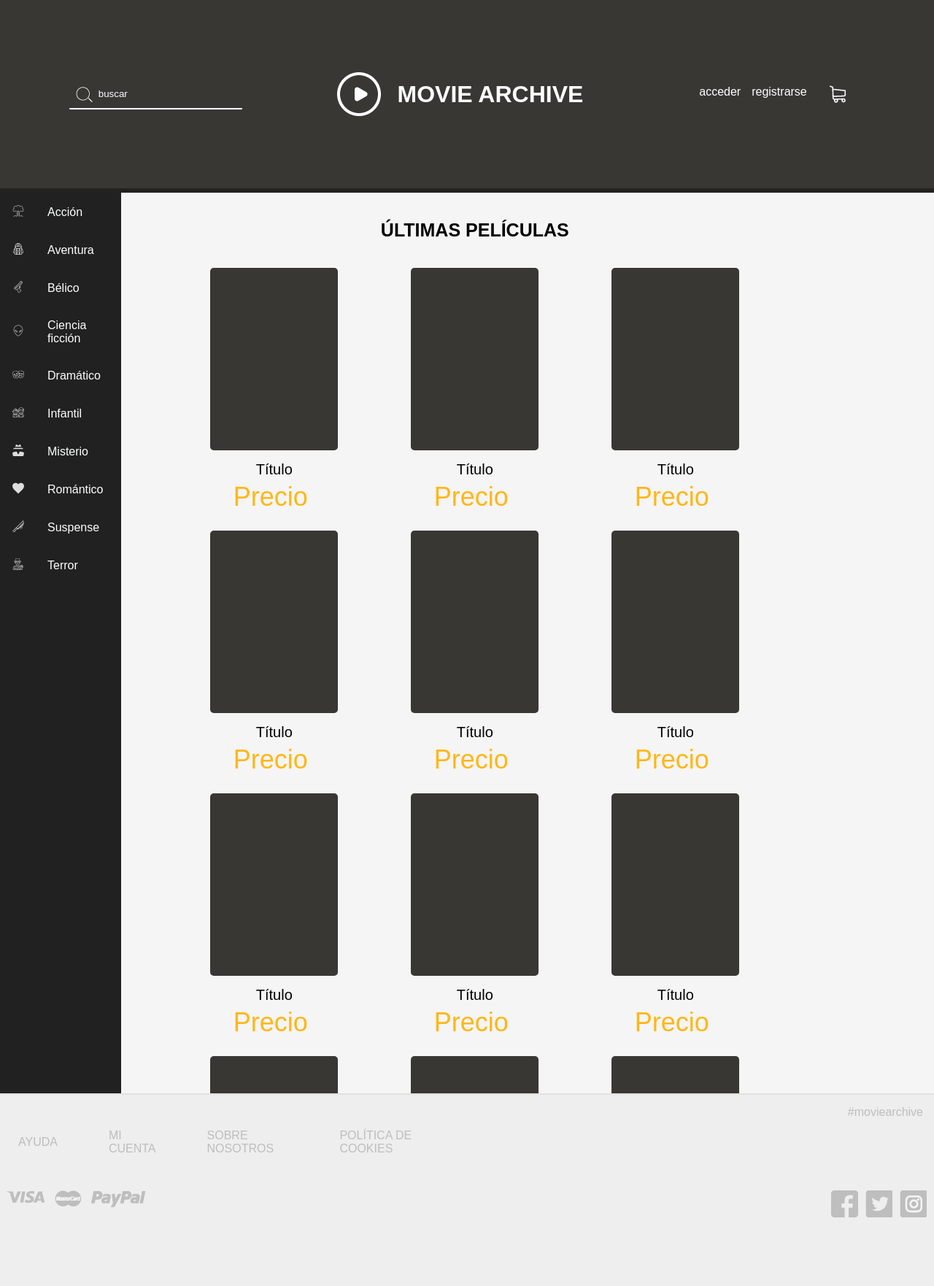
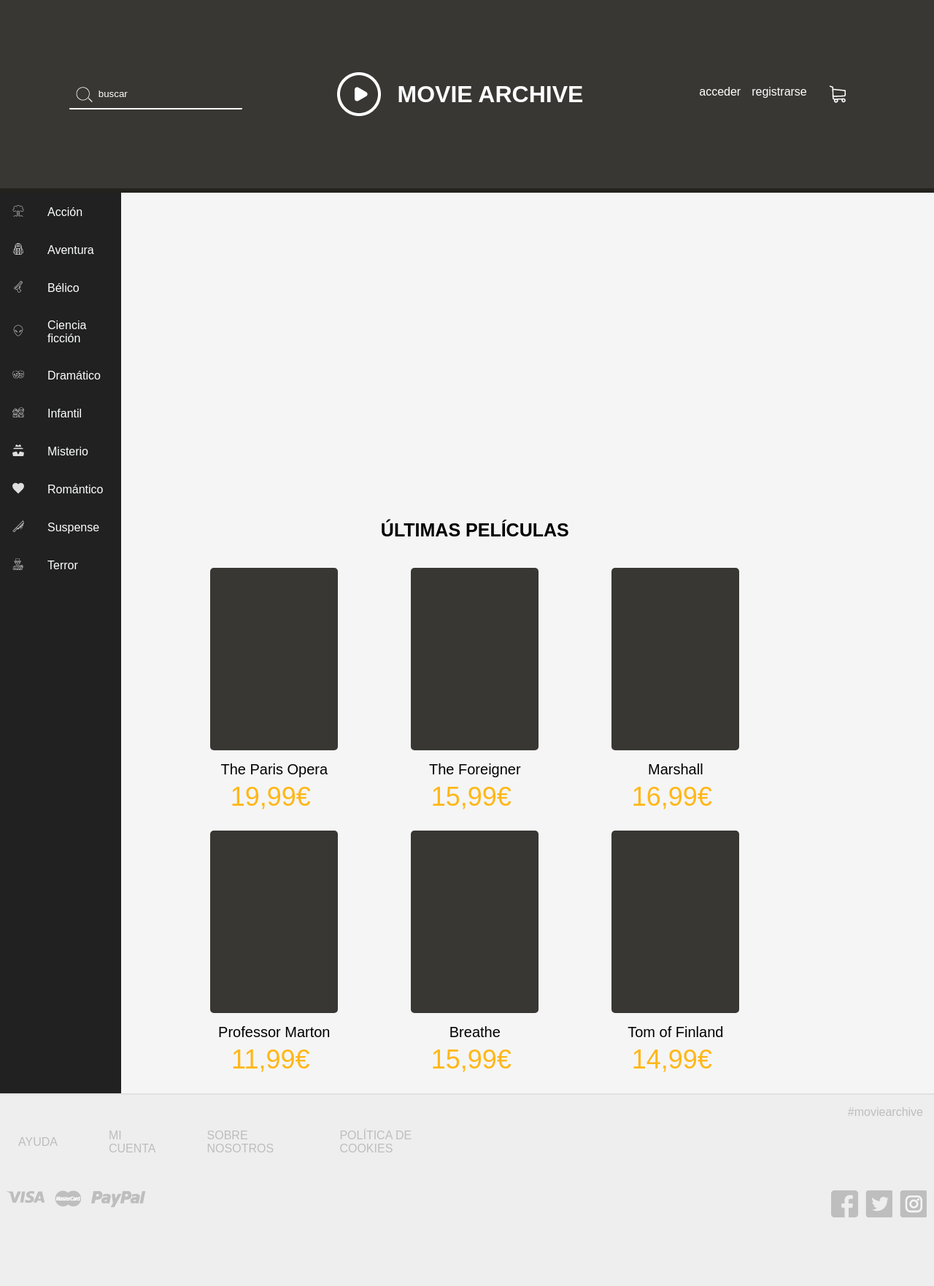
Before and after one commit to SergioSanchezMontesUAM/si_p3, a PHP site: page / in a window 1280 px wide. Shown: the whole page at 73% size. Run offline with PHP 8.4, Linux system fonts and the light colour scheme; data that the repository does not hold is empty.

Commit message:
ENTREGA 2: falta rellenar actores y videos en detail

```diff
--- /dev/null
+++ b/catalogo.xml
@@ -0,0 +1,165 @@
+<?xml version="1.0" encoding="utf-8"?>
+<catalogo>
+    <pelicula>
+        <id>paris_opera</id>
+        <titulo>The Paris Opera</titulo>
+        <poster>imgs/posters/the_paris_opera_poster.jpg</poster>
+        <sinopsis>
+            Una temporada en la Ópera de París bajo la dirección de Stephane Lissner. Pasando de la danza a la música, a veces ligera, irónica y cruel; la ópera pone en escena las pasiones humanas, y cuenta retazos de la vida, en el corazón de uno de los teatros de ópera más prestigiosos del mundo.
+        </sinopsis>
+        <director>Jean-Stéphane Bron</director>
+        <precio>19,99€</precio>
+        <categoria>Documental</categoria>
+        <anno>2017</anno>
+        <pais>Suiza</pais>
+        <actores>
+            <actor>
+                <nombre>Stéphane Lissner</nombre>
+                <personaje>Stéphane Lissner</personaje>
+                <foto>img/actors/stephane_lissner.jpg</foto>
+            </actor>
+            <actor>
+                <nombre>Benjamin Millepied </nombre>
+                <personaje>Benjamin Millepied </personaje>
+                <foto>img/actors/benjamin_millepied.jpg</foto>
+            </actor>
+        </actores>
+        <fotosYvideos>
+            <fotoOvideo></fotoOvideo>
+        </fotosYvideos>
+    </pelicula>
+
+    <pelicula>
+        <id>foreigner</id>
+        <titulo>The Foreigner</titulo>
+        <poster>imgs/posters/the_foreigner_poster.jpg</poster>
+        <sinopsis>
+            La historia del humilde hombre de negocios Quan (Jackie Chan), cuyo pasado erupciona en una venganza desenfrenada después de que su hija muera en un atentado terrorista motivado por aspectos políticos. En su búsqueda de los terroristas, Quan se ve atrapado en un juego del gato y el ratón con un oficial del gobierno británico (Pierce Brosnan), cuyo pasado podría tener algo que ver con los asesinos.
+        </sinopsis>
+        <director>Martin Campbell</director>
+        <precio>15,99€</precio>
+        <categoria>Acción</categoria>
+        <anno>2017</anno>
+        <pais>Reino Unido</pais>
+        <actores>
+            <actor>
+                <nombre>Jackie Chan</nombre>
+                <personaje>Quan</personaje>
+                <foto>img/actors/jackie_chan.jpg</foto>
+            </actor>
+            <actor>
+                <nombre>Pierce Brosnan</nombre>
+                <personaje>Oficial gobierno británico</personaje>
+                <foto>img/actors/benjamin_millepied.jpg</foto>
+            </actor>
+        </actores>
+        <fotosYvideos>
+            <fotoOvideo></fotoOvideo>
+        </fotosYvideos>
+    </pelicula>
+
+    <pelicula>
+        <id>marshall</id>
+        <titulo>Marshall</titulo>
+        <poster>imgs/posters/marshall_poster.jpg</poster>
+        <sinopsis>
+            Este drama histórico presenta los inicios de la carrera del abogado de la NAACP Thurgood Marshall (Chadwick Boseman), que se convertirá en el primer juez afroamericano de la Corte Suprema de Estados Unidos. En el Connecticut de 1940, Marshall defiende a un chófer negro (Sterling K. Brown) que es acusado de violar e intentar asesinar a su jefa blanca (Kate Hudson).
+        </sinopsis>
+        <director>Reginald Hudlin</director>
+        <precio>16,99€</precio>
+        <categoria>Acción</categoria>
+        <anno>2017</anno>
+        <pais>Estados Unidos</pais>
+        <actores>
+            <actor>
+                <nombre>Chadwick Boseman</nombre>
+                <personaje>Thurgood Marshall</personaje>
+                <foto>img/actors/chadwick_boseman.jpg</foto>
+            </actor>
+            <actor>
+                <nombre>Kate Hudson</nombre>
+                <personaje>Jefa</personaje>
+                <foto>img/actors/kate_hudson.jpg</foto>
+            </actor>
+            <actor>
+                <nombre>Sterling K. Brown</nombre>
+                <personaje>Chófer</personaje>
+                <foto>img/actors/sterling_k_brown.jpg</foto>
+            </actor>
+        </actores>
+        <fotosYvideos>
+            <fotoOvideo></fotoOvideo>
+        </fotosYvideos>
+    </pelicula>
+
+    <pelicula>
+        <id>professor_marton</id>
+        <titulo>Professor Marton</titulo>
+        <poster>imgs/posters/professor_marton_poster.jpg</poster>
+        <sinopsis>
+            Biopic sobre el Dr. William Marston, psicólogo de Harvard e inventor a quien se le atribuye también la creación del personaje de Wonder Woman en 1941.
+        </sinopsis>
+        <director>Angela Robinson</director>
+        <precio>11,99€</precio>
+        <categoria>Drama</categoria>
+        <anno>2017</anno>
+        <pais>Estados Unidos</pais>
+        <actores>
+            <actor>
+                <nombre>Luke Evans</nombre>
+                <personaje>Dr. William Marston</personaje>
+                <foto>img/actors/luke_evans.jpg</foto>
+            </actor>
+        </actores>
+        <fotosYvideos>
+            <fotoOvideo></fotoOvideo>
+        </fotosYvideos>
+    </pelicula>
+
+    <pelicula>
+        <id>breathe</id>
+        <titulo>Breathe</titulo>
+        <poster>imgs/posters/breathe_poster.jpg</poster>
+        <sinopsis>
+            Cuenta la historia real de Robin (Andrew Garfield), un joven atractivo, brillante y aventurero cuya vida da un giro drástico cuando la polio le deja paralizado.         </sinopsis>
+        <director>Andy Serkis</director>
+        <precio>15,99€</precio>
+        <categoria>Drama</categoria>
+        <anno>2017</anno>
+        <pais>Reino Unido</pais>
+        <actores>
+            <actor>
+                <nombre>Andrew Garfield</nombre>
+                <personaje>Robin</personaje>
+                <foto>img/actors/andrew_garfield.jpg</foto>
+            </actor>
+        </actores>
+        <fotosYvideos>
+            <fotoOvideo></fotoOvideo>
+        </fotosYvideos>
+    </pelicula>
+
+    <pelicula>
+        <id>tom_finland</id>
+        <titulo>Tom of Finland</titulo>
+        <poster>imgs/posters/tom_of_finland_poster.jpg</poster>
+        <sinopsis>
+            La película sigue los pasos de Touko Laaksonen, figura pionera de la cultura gay, que sufrió la opresión y homofobia durante su juventud. Volvió como héroe de la Segunda Guerra Mundial, pero la vida en Finlandia en tiempos de paz no fue como esperaba. Perseguido por su homosexualidad, se encontró sumergido en relaciones secretas y presionado para casarse con una mujer. Encontró una válvula de escape a través de su arte, especialmente por sus dibujos homoeróticos con un estilo marcado por musculados cuerpos masculinos vestidos de cuero. Su fama llegó a ser importante en Estados Unidos bajo su nombre artístico, "Tom of Finland".
+        </sinopsis>
+        <director>Dome Karukoski</director>
+        <precio>14,99€</precio>
+        <categoria>Drama</categoria>
+        <anno>2017</anno>
+        <pais>Finlandia</pais>
+        <actores>
+            <actor>
+                <nombre>Pekka Strang</nombre>
+                <personaje>Touko Laaksonen</personaje>
+                <foto>img/actors/pekka_strang.jpg</foto>
+            </actor>
+        </actores>
+        <fotosYvideos>
+            <fotoOvideo></fotoOvideo>
+        </fotosYvideos>
+    </pelicula>
+</catalogo>
--- a/index.php
+++ b/index.php
@@ -123,7 +123,22 @@
 			<h1>ÚLTIMAS PELÍCULAS</h1>
 		</div>
 
-		<div class="last_movies_row">
+		<?php
+
+			if(file_exists('catalogo.xml')){
+				$catalogo = simplexml_load_file('catalogo.xml');
+				$i = 0;
+				foreach ($catalogo->pelicula as $pelicula) {
+					$movie_html .=  "<div class=\"item_movie\"><a href=\"detail.php?id=" . $pelicula->id . "\"><div class=\"movie\"></div></a><div class=\"movie_title\">" . $pelicula->titulo . "</div><div class=\"movie_price\">" . $pelicula->precio . "</div></div>";
+					$i++;
+					if($i%3 === 0) {
+						echo "<div class=\"last_movies_row\">" . $movie_html . "</div>";
+						$movie_html = "";
+					}
+				}
+			}
+		?>
+	<!--	<div class="last_movies_row">
 			<div class="item_movie">
 				<a href="detail.html">
 					<div class="movie"></div>
@@ -145,76 +160,7 @@
 				<div class="movie_title">Título</div>
 				<div class="movie_price">Precio</div>
 			</div>
-		</div>
-		<div class="last_movies_row">
-			<div class="item_movie">
-				<a href="detail.html">
-					<div class="movie"></div>
-				</a>
-				<div class="movie_title">Título</div>
-				<div class="movie_price">Precio</div>
-			</div>
-			<div class="item_movie">
-				<a href="detail.html">
-					<div class="movie"></div>
-				</a>
-				<div class="movie_title">Título</div>
-				<div class="movie_price">Precio</div>
-			</div>
-			<div class="item_movie">
-				<a href="detail.html">
-					<div class="movie"></div>
-				</a>
-				<div class="movie_title">Título</div>
-				<div class="movie_price">Precio</div>
-			</div>
-		</div>
-		<div class="last_movies_row">
-			<div class="item_movie">
-				<a href="detail.html">
-					<div class="movie"></div>
-				</a>
-				<div class="movie_title">Título</div>
-				<div class="movie_price">Precio</div>
-			</div>
-			<div class="item_movie">
-				<a href="detail.html">
-					<div class="movie"></div>
-				</a>
-				<div class="movie_title">Título</div>
-				<div class="movie_price">Precio</div>
-			</div>
-			<div class="item_movie">
-				<a href="detail.html">
-					<div class="movie"></div>
-				</a>
-				<div class="movie_title">Título</div>
-				<div class="movie_price">Precio</div>
-			</div>
-		</div>
-		<div class="last_movies_row">
-			<div class="item_movie">
-				<a href="detail.html">
-					<div class="movie"></div>
-				</a>
-				<div class="movie_title">Título</div>
-				<div class="movie_price">Precio</div>
-			</div>
-			<div class="item_movie">
-				<a href="detail.html">
-					<div class="movie"></div>
-				</a>
-				<div class="movie_title">Título</div>
-				<div class="movie_price">Precio</div>
-			</div>
-			<div class="item_movie">
-				<a href="detail.html">
-					<div class="movie"></div>
-				</a>
-				<div class="movie_title">Título</div>
-				<div class="movie_price">Precio</div>
-			</div>
-		</div>
+		</div>-->
 
 	</div>
 
```
Also changed, not shown: detail.php (renamed from detail.html, +56 -22 lines).
